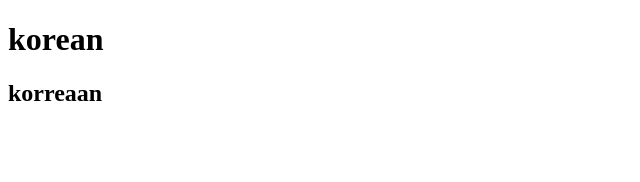
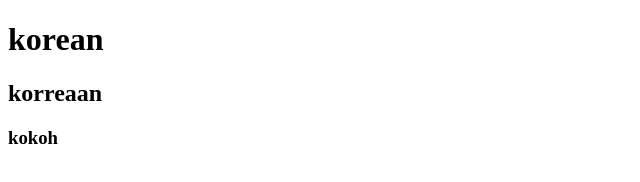
Before and after one commit to cepifams/mencoba-1colabs, a plain HTML site: page index.html in a window 1280 px wide. Shown: the full height of the page, 0-640 px from the left. Drawn offline with Linux system fonts and the light colour scheme.

Commit message:
nambah <h3>

```diff
--- a/index.html
+++ b/index.html
@@ -8,5 +8,6 @@
 <body>
     <h1>korean</h1>
     <h2>korreaan</h2>
+    <h3>kokoh</h3>
 </body>
 </html>
```
